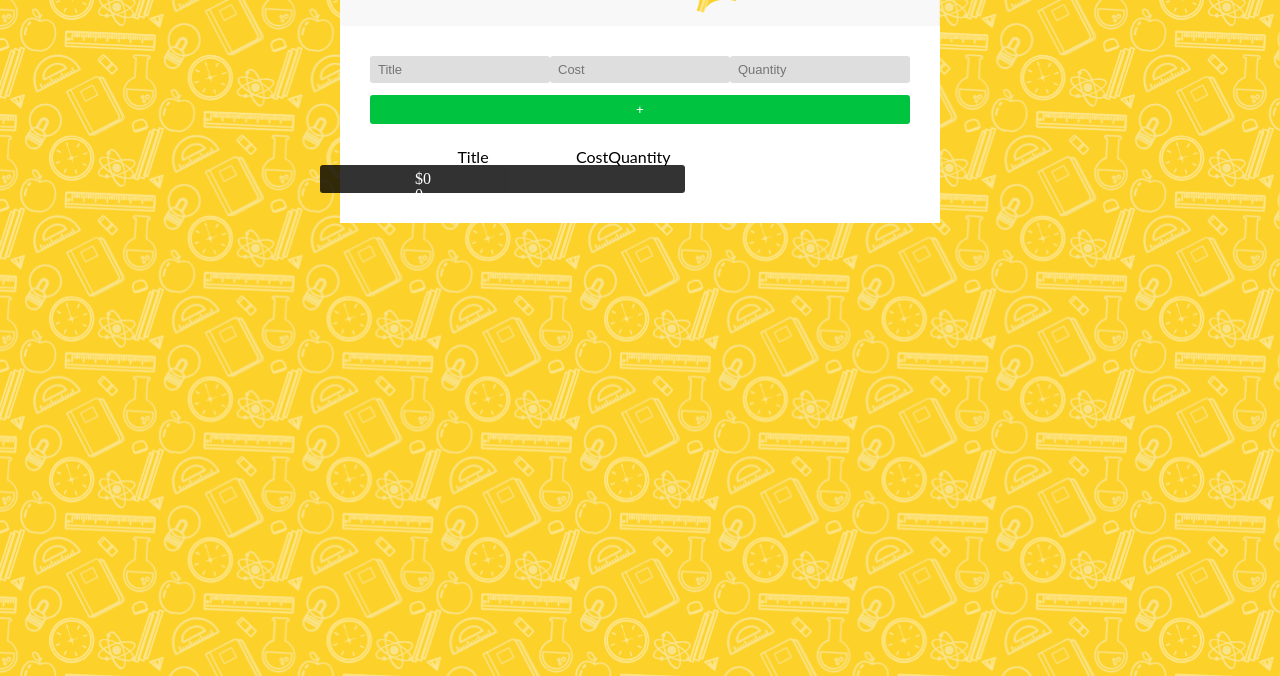
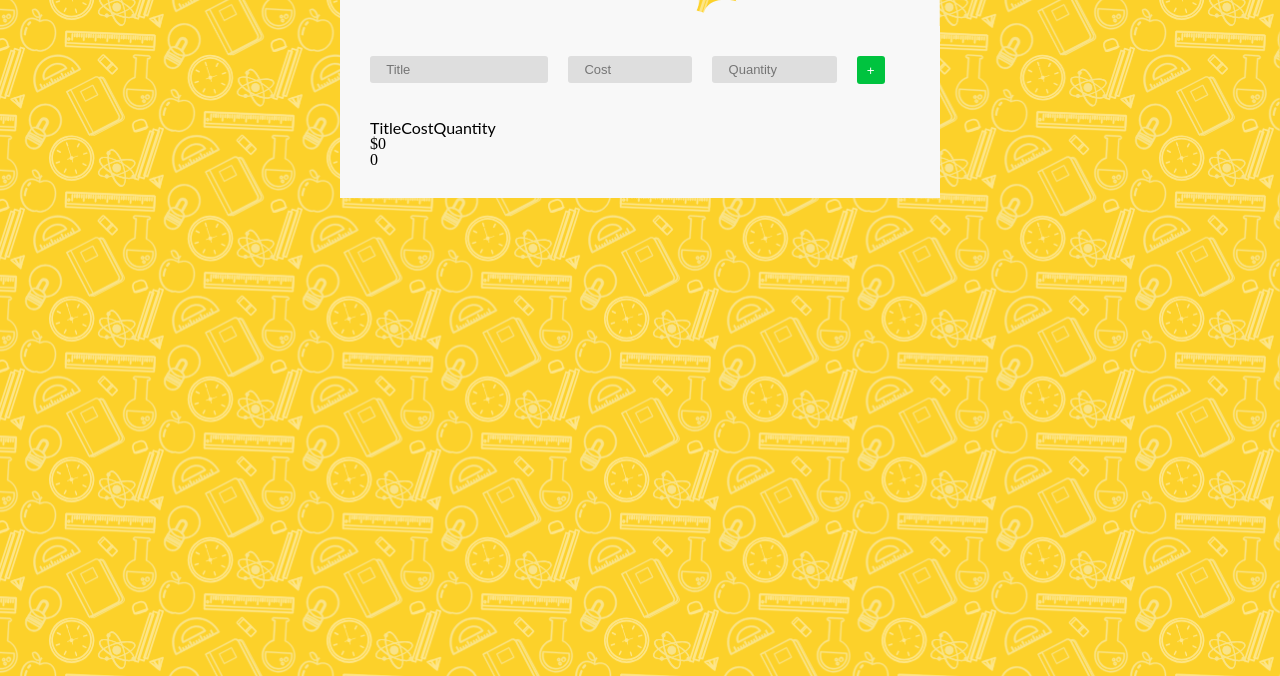
Before and after one commit to amituuush/react-books-app, a React app: page / in a window 1280 px wide. Shown: the part 174-850 px from the top of the page. Built offline with nearby package versions, Linux system fonts and the light colour scheme.

Commit message:
form responsive

```diff
--- a/src/components/BookForm.js
+++ b/src/components/BookForm.js
@@ -62,8 +62,8 @@ class BookForm extends Component {
               placeholder="Quantity"
               className="input-quantity"
             />
+            <button>+</button>
           </div>
-          <button>+</button>
         </form>
       </div>
     );
--- a/src/styles.scss
+++ b/src/styles.scss
@@ -1,4 +1,4 @@
-@import 'scss/variables';
+@import "scss/variables";
 
 #root {
   width: 100%;
@@ -10,17 +10,23 @@
   background-size: cover;
 }
 
+.wrapper {
+  width: 75%;
+  margin: 0 auto;
+  padding-bottom: 15px;
+}
+
 .cover {
   max-width: 600px;
   height: 150px;
   margin: 0 auto;
   background-image: url("./assets/clouds.svg");
   background-repeat: no-repeat;
-  background-size: cover;
+  background-size: 600px;
 
   h1 {
     padding-top: 88px;
-    font-family: 'Playfair Display', serif;
+    font-family: "Playfair Display", serif;
     font-size: 32px;
     text-align: left;
 
@@ -30,55 +36,73 @@
   }
 }
 
-.wrapper {
-  width: 75%;
-  margin: 0 auto;
-  padding-bottom: 15px;
+.book-container {
+  max-width: 600px;
+  padding: 30px;
+  margin: 0 auto 30px auto;
+  box-sizing: border-box;
+  background-color: #f8f8f8;
 
-  .book-container {
-    max-width: 600px;
-    padding: 30px;
-    margin: 0 auto 30px auto;
-    box-sizing: border-box;
+  .book-table {
+    width: 100%;
   }
 
-  .headers-text, .totals-text {
-    font-family: 'Lato', sans-serif;
+  .book-table-button-container-mobile {
+    float: right;
+
+    .book-table-button {
+      float: right;
+      padding: 9px 14px;
+    }
   }
 
-  .book-form {
-    margin-bottom: 25px;
+  .book-table-row-mobile {
+    margin-bottom: 20px;
+  }
 
-    .book-form-input-container {
-      display: flex;
+  .book-table-td-container {
+    display: inline-block;
+  }
+
+  .book-table-button-container-mobile {
+    display: inline-block;
+  }
+}
+
+.book-form {
+  margin-bottom: 25px;
+
+  .book-form-input-container {
+    display: flex;
+    flex-direction: row;
+    flex-wrap: wrap;
+
+    .input-title,
+    .input-cost,
+    .input-quantity {
+      margin-bottom: 12px;
+      padding-left: 3%;
     }
 
-    .book-form-input-container > * {
-      min-width: 0;
+    .input-cost,
+    .input-quantity {
+      width: 44%;
+    }
+
+    .input-title {
+      width: 100%;
+    }
+
+    .input-cost {
+      margin-right: 6%;
     }
 
     input {
-      background-color: #DEDEDE;
+      background-color: #dedede;
       border: none;
       border-radius: 3px;
-      padding: 6px 0 6px 8px;
+      padding: 6px 0;
       font-size: 13px;
-    }
-
-    .input-title, .input-cost, .input-quantity {
-      margin-bottom: 12px;
-    }
-
-    .input-title {
-      flex-grow: 4;
-    }
-
-    .input-quantity {
-      float: right;
-    }
-
-    .input-cost, .input-quantity {
-      flex-grow: 2
     }
 
     button {
@@ -90,39 +114,32 @@
       border-radius: 3px;
       padding: 7px;
     }
-  }
 
-  .book-container {
-    background-color: $white;
+    @media screen and (min-width: $desktop-width) {
+      .input-title,
+      .input-cost,
+      .input-quantity {
+        margin-right: 20px;
+      }
 
-    .book-table {
-      width: 100%;
-    }
+      .input-cost,
+      .input-quantity {
+        width: 20%;
+      }
 
-    .book-table-button-container-mobile {
-      float: right;
+      .input-title {
+        width: 30%;
+      }
 
-      .book-table-button {
-        float: right;
-        padding: 9px 14px;
+      button {
+        width: 28px;
+        height: 28px;
       }
-    }
-
-    .book-table-row-mobile {
-      margin-bottom: 20px;
-    }
-
-    .book-table-td-container {
-      display: inline-block
-    }
-
-    .book-table-button-container-mobile {
-      display: inline-block;
     }
   }
 
   .book-table-td {
-    font-family: 'Lato', sans-serif;
+    font-family: "Lato", sans-serif;
   }
 
   .book-table-button {
@@ -133,10 +150,11 @@
   }
 
   .book-totals {
-    position: relative;
-    width: 85%;
-    height: 16px;
-    right: 50px;
+    position: absolute;
+    margin-left: auto;
+    margin-right: auto;
+    left: 0;
+    right: 0;
     padding: 6px 95px;
     border-radius: 3px;
     background: black;
@@ -144,7 +162,8 @@
     opacity: 0.8;
   }
 
-  .book-totals-cost, .book-totals-quantity {
+  .book-totals-cost,
+  .book-totals-quantity {
     display: inline-block;
   }
 
@@ -155,6 +174,11 @@
   .book-totals-quantity {
     float: right;
   }
+}
+
+.headers-text,
+.totals-text {
+  font-family: "Lato", sans-serif;
 }
 
 .mobile-only {
@@ -176,19 +200,87 @@
 //  v2.0 | 20110126
 //  License: none (public domain)
 
-html, body, div, span, applet, object, iframe,
-h1, h2, h3, h4, h5, h6, p, blockquote, pre,
-a, abbr, acronym, address, big, cite, code,
-del, dfn, em, img, ins, kbd, q, s, samp,
-small, strike, strong, sub, sup, tt, var,
-b, u, i, center,
-dl, dt, dd, ol, ul, li,
-fieldset, form, label, legend,
-table, caption, tbody, tfoot, thead, tr, th, td,
-article, aside, canvas, details, embed,
-figure, figcaption, footer, header, hgroup,
-menu, nav, output, ruby, section, summary,
-time, mark, audio, video {
+html,
+body,
+div,
+span,
+applet,
+object,
+iframe,
+h1,
+h2,
+h3,
+h4,
+h5,
+h6,
+p,
+blockquote,
+pre,
+a,
+abbr,
+acronym,
+address,
+big,
+cite,
+code,
+del,
+dfn,
+em,
+img,
+ins,
+kbd,
+q,
+s,
+samp,
+small,
+strike,
+strong,
+sub,
+sup,
+tt,
+var,
+b,
+u,
+i,
+center,
+dl,
+dt,
+dd,
+ol,
+ul,
+li,
+fieldset,
+form,
+label,
+legend,
+table,
+caption,
+tbody,
+tfoot,
+thead,
+tr,
+th,
+td,
+article,
+aside,
+canvas,
+details,
+embed,
+figure,
+figcaption,
+footer,
+header,
+hgroup,
+menu,
+nav,
+output,
+ruby,
+section,
+summary,
+time,
+mark,
+audio,
+video {
   margin: 0;
   padding: 0;
   border: 0;
@@ -197,22 +289,35 @@ time, mark, audio, video {
   vertical-align: baseline;
 }
 // HTML5 display-role reset for older browsers
-article, aside, details, figcaption, figure,
-footer, header, hgroup, menu, nav, section {
+article,
+aside,
+details,
+figcaption,
+figure,
+footer,
+header,
+hgroup,
+menu,
+nav,
+section {
   display: block;
 }
 body {
   line-height: 1;
 }
-ol, ul {
+ol,
+ul {
   list-style: none;
 }
-blockquote, q {
+blockquote,
+q {
   quotes: none;
 }
-blockquote:before, blockquote:after,
-q:before, q:after {
-  content: '';
+blockquote:before,
+blockquote:after,
+q:before,
+q:after {
+  content: "";
   content: none;
 }
 table {
```
